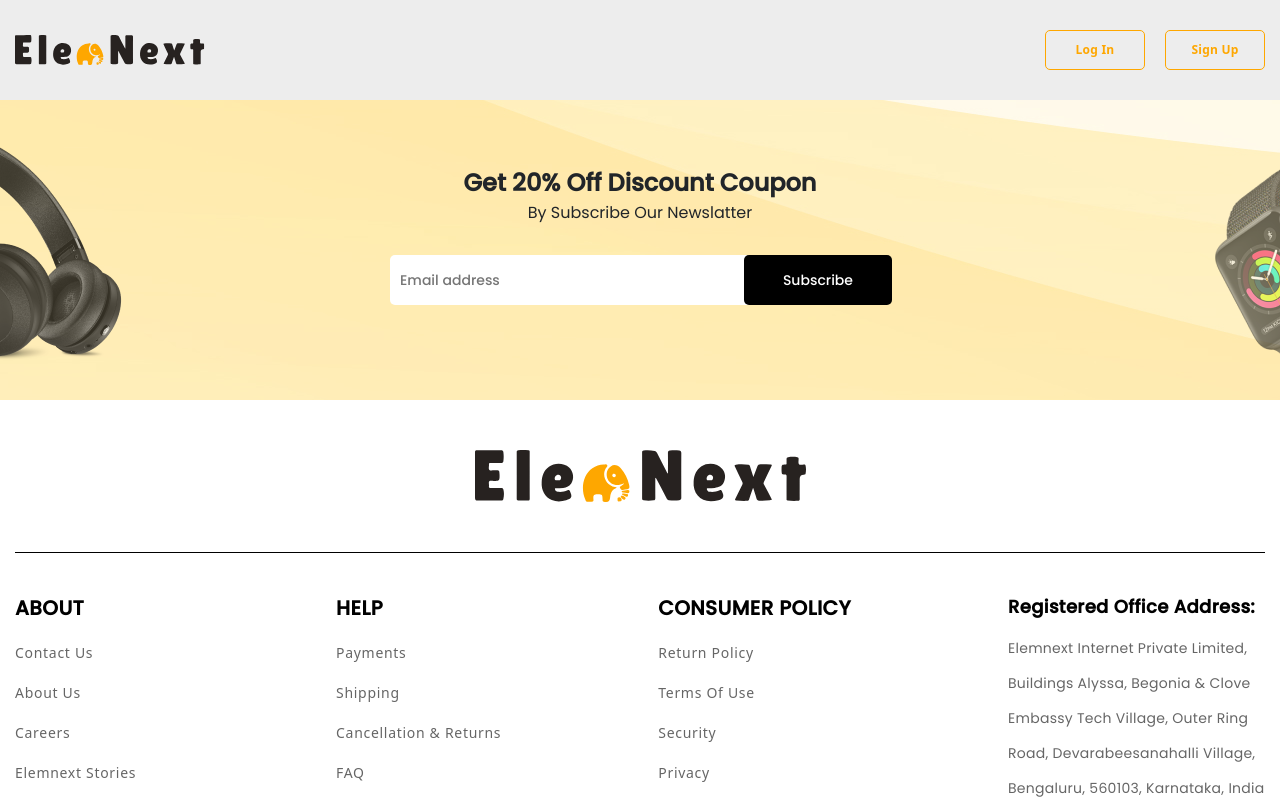
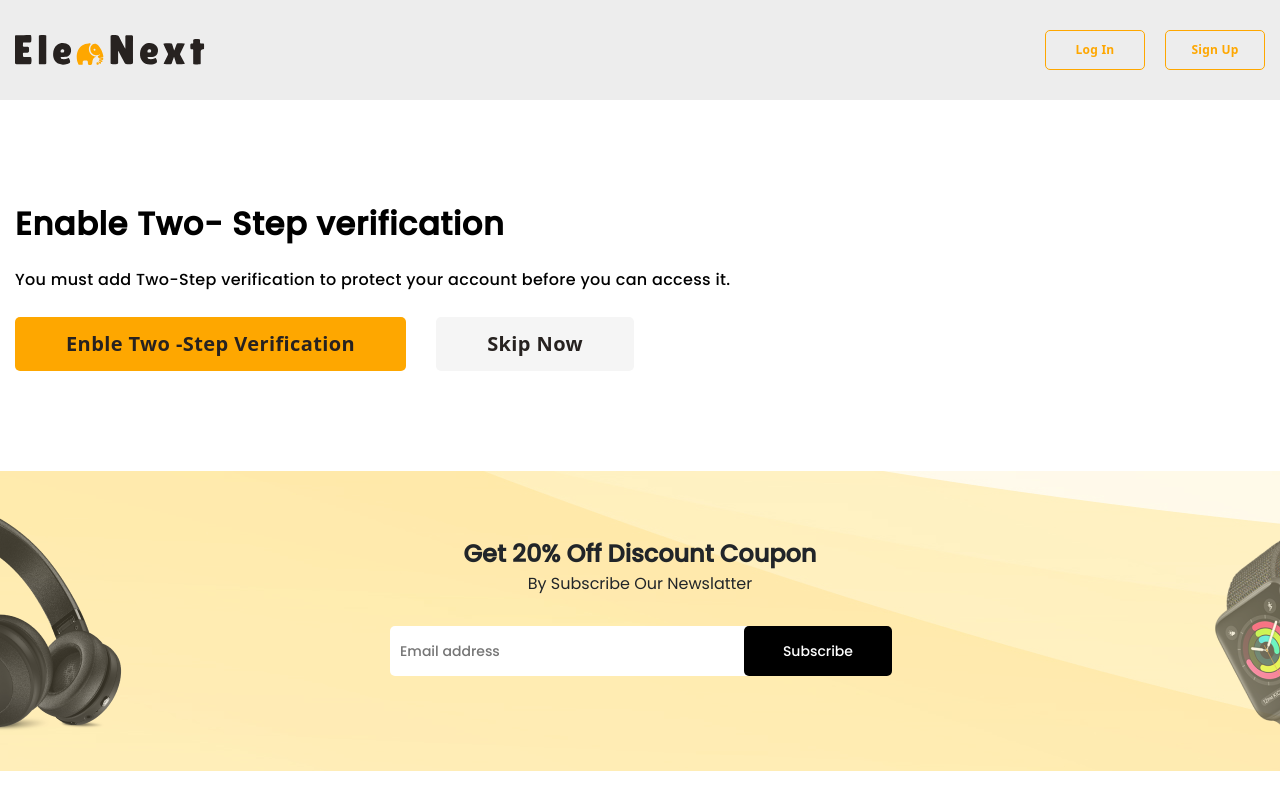
Before and after one commit to umangmalaviya/Elenext-Seller, a React (Create React App) app: page /TwoStepV in a window 1280 px wide. Shown: the top 800 px of the page. Built offline with nearby package versions, Linux system fonts and the light colour scheme.

Commit message:
update - 20230429

```diff
--- a/src/App.js
+++ b/src/App.js
@@ -6,6 +6,7 @@ import Footer from "./Components/Pages/Footer";
 import OtpFill from "./Components/Pages/OtpFill";
 import Demo from "./Components/Pages/Demo";
 import RegisterAndStart from "./Components/Pages/RegisterAndStart";
+import TwoStepV from "./Components/Pages/TwoStepV";
 
 
 function App() {
@@ -19,6 +20,7 @@ function App() {
           <Route path="/OtpFill" element={<OtpFill />} />
           <Route path="/Demo" element={<Demo />} />
           <Route path="/RegisterAndStart" element={<RegisterAndStart />} />
+          <Route path="/TwoStepV" element={<TwoStepV />} />
         </Routes>
         <Footer />
       </BrowserRouter>
--- a/src/Components/Pages/Login.jsx
+++ b/src/Components/Pages/Login.jsx
@@ -1,27 +1,56 @@
-import React from 'react'
+import React, { useState } from 'react'
 import { Link } from 'react-router-dom'
 import "../Styles/Login.css"
 
 const Login = () => {
+  const [emailOrMobile, setEmailOrMobile] = useState("");
+  const [password, setPassword] = useState("");
+  const [error, setError] = useState("");
+
+  const handleSubmit = (event) => {
+    event.preventDefault();
+    if (emailOrMobile === "" || password === "") {
+      setError("Email/Mobile and password are required");
+    } else {
+      // TODO: Perform login validation here
+      // If login is successful, redirect to another page
+      // If login fails, set error message
+      const isEmail = /^[^\s@]+@[^\s@]+\.[^\s@]+$/.test(emailOrMobile);
+      const isMobile = /^\d{10}$/.test(emailOrMobile);
+      if (isEmail || isMobile) {
+        // Redirect to another page
+        window.location.href = "/OtpFill";
+      } else {
+        setError("Please enter a valid email or mobile number");
+      }
+    }
+  };
+
+  const handleInputChange = (event) => {
+    const { value } = event.target;
+    setEmailOrMobile(value);
+    setError("");
+  };
   return (
     <>
-      <div class="modal-content login-modal">
+      <div className="modal-content login-modal">
         <h2>Login</h2>
-        <form id="login-form" class="login-form" action="/" name="register-form">
+        <form onSubmit={handleSubmit}>
           <label>Username Or Email Address*</label> <br />
-          <input type="text" name="username" id="username" required />
+          <input type="text" value={emailOrMobile} onChange={handleInputChange} />
           <label>Password*</label> <br />
-          <input type="password" name="password" id="password" required />
-          <div class="check-part">
+          <input type="password" value={password} onChange={(e) => setPassword(e.target.value)} />
+          <div className="check-part">
             <p><input type="checkbox" name="website" id="website" />&nbsp;Remember Me</p>
-            <Link to="#" class="lost-pass">Forgot Password</Link>
+            <Link to="#" className="lost-pass">Forgot Password</Link>
           </div>
-          <div class="loginbtn-part">
-            <button class="loginbtn lrBtn" type="submit">Log In</button>
+          <div className="loginbtn-part">
+            <button className="loginbtn lrBtn" type="submit">Log In</button>
           </div>
+          {error && <div>{error}</div>}
         </form>
         <h4>Don't Have an Account?</h4>
-        <Link to="#" class="register-Btn lr-cBtn">Create Your Seller Account</Link>
+        <Link to="#" className="register-Btn lr-cBtn">Create Your Seller Account</Link>
       </div>
     </>
   )
--- a/src/Components/Pages/OtpFill.jsx
+++ b/src/Components/Pages/OtpFill.jsx
@@ -14,7 +14,7 @@ const OtpFill = () => {
                     <Link to="#">Resend OTP</Link>
                 </div>
                 <input type="number" name="otp" id="otp" required />
-                <button class="register-Btn">Create Your Seller Account</button>
+                <button className="register-Btn">Create Your Seller Account</button>
                 <h4>By creating an account you agree to Amazon's <Link to="#">Conditions of Use & Sale.</Link> Please see our <Link to="#">Privacy Notice,</Link> our <Link to="#">Cookies Notice</Link> and our <Link to="#">Interest-Based Ads Notice.</Link></h4>
             </div>
         </>
--- /dev/null
+++ b/src/Components/Pages/TwoStepV.jsx
@@ -0,0 +1,22 @@
+import React from 'react'
+import { Link } from 'react-router-dom'
+import "../Styles/TwoStepV.css"
+
+const TwoStepV = () => {
+    return (
+        <>
+            <div className='two_step_v'>
+                <div className='container-fluid'>
+                    <h2>Enable Two- Step verification</h2>
+                    <p>You must add Two-Step verification to protect your account before you can access it.</p>
+                    <div className='two_step_btns'>
+                        <Link to="#">Enble Two -step verification </Link>
+                        <Link to="#">Skip Now</Link>
+                    </div>
+                </div>
+            </div>
+        </>
+    )
+}
+
+export default TwoStepV
--- /dev/null
+++ b/src/Components/Styles/TwoStepV.css
@@ -0,0 +1,49 @@
+.two_step_v {
+    padding: 100px 0;
+}
+
+.two_step_v h2 {
+    font-style: normal;
+    font-weight: 600;
+    font-size: 32px;
+    line-height: 48px;
+    letter-spacing: 0.02em;
+    color: #000000;
+    margin-bottom: 20px;
+}
+
+.two_step_v p {
+    font-style: normal;
+    font-weight: 500;
+    font-size: 16px;
+    line-height: 24px;
+    letter-spacing: 0.02em;
+    color: #000000;
+    margin-bottom: 25px;
+}
+
+.two_step_btns {
+    display: flex;
+    gap: 30px;
+}
+
+.two_step_btns a {
+    font-style: normal;
+    font-weight: 600;
+    font-size: 20px;
+    line-height: 30px;
+    text-align: center;
+    letter-spacing: 0.02em;
+    text-transform: capitalize;
+    color: #272220;
+    padding: 12px 51px;
+    border-radius: 5px;
+}
+
+.two_step_btns a:first-child {
+    background: #FEA700;
+}
+
+.two_step_btns a:last-child {
+    background: #F5F5F5;
+}
```
